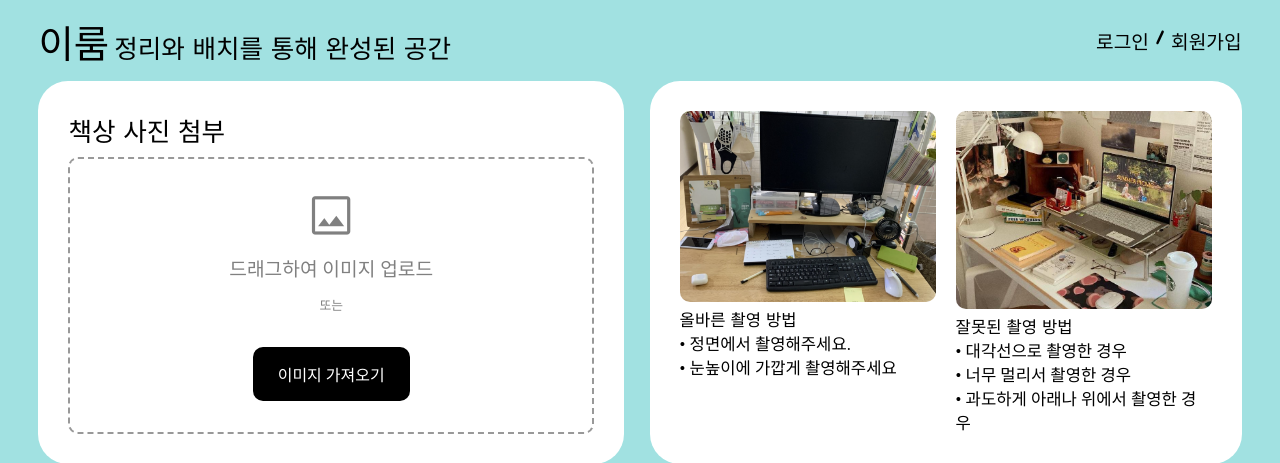
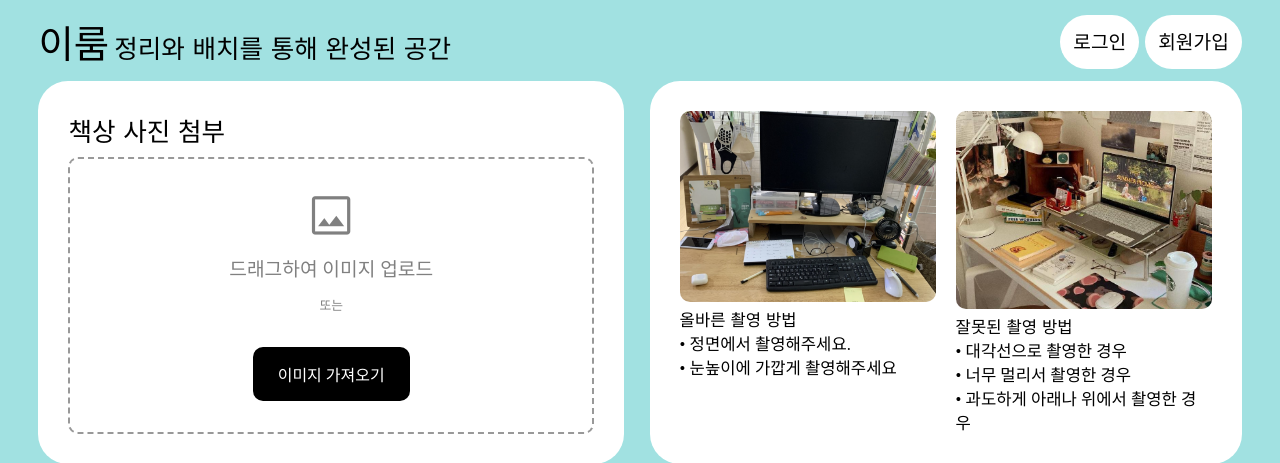
Before and after one commit to eunjingjing/CAPSTONE_25-1, a Flask app: page / in a window 1280 px wide. Shown: the top 463 px of the page. Run offline with Flask 3, Linux system fonts and the light colour scheme; some web fonts are replaced.

Commit message:
메인페이지 수정
디자인 약간 수정

```diff
--- a/static/script.js
+++ b/static/script.js
@@ -60,11 +60,13 @@ document.addEventListener('DOMContentLoaded', () => {
     uploadBox.addEventListener('dragover', e => {
     e.preventDefault();
     uploadBox.style.borderColor = '#333';
+    uploadBox.style.backgroundColor = '#eee';
     });
 
     uploadBox.addEventListener('dragleave', e => {
     e.preventDefault();
     uploadBox.style.borderColor = '#999';
+    uploadBox.style.backgroundColor = '#fff';
     });
 
     uploadBox.addEventListener('drop', e => {
--- a/static/style.css
+++ b/static/style.css
@@ -47,6 +47,12 @@ p {
     justify-content: center;
     font-size: 1.5vw;
     gap: 0.5vw;
+}
+
+.sign a{
+    background-color: #fff;
+    border-radius: 30px;
+    padding: 0.8rem;
 }
 
 .first-layer{
--- a/templates/index.html
+++ b/templates/index.html
@@ -20,7 +20,6 @@
         </div>
         <div class="sign">
             <a href="login.html">로그인</a>
-            <p> / </p>
             <a href="sign_in.html">회원가입</a>
         </div>
     </header>
```
